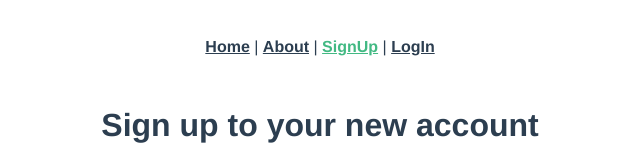
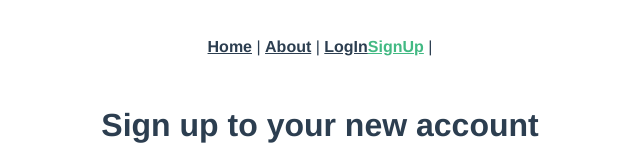
Before and after one commit to CzternastyHembre/TDT4140-PU, a Vue app in the folder client/: page /SignUp in a window 1280 px wide. Shown: the top 160 px of the page, without its empty margins (320-960 px from the left). Built offline with nearby package versions, Linux system fonts and the light colour scheme.

Commit message:
Update App.vue

```diff
--- a/client/src/App.vue
+++ b/client/src/App.vue
@@ -2,8 +2,8 @@
   <div id="nav">
     <router-link to="/">Home</router-link> |
     <router-link to="/about">About</router-link> |
+    <router-link to="/LogIn">LogIn</router-link>
     <router-link to="/SignUp">SignUp</router-link> |
-    <router-link to="/LogIn">LogIn</router-link>
   </div>
   <router-view/>
 </template>
```
